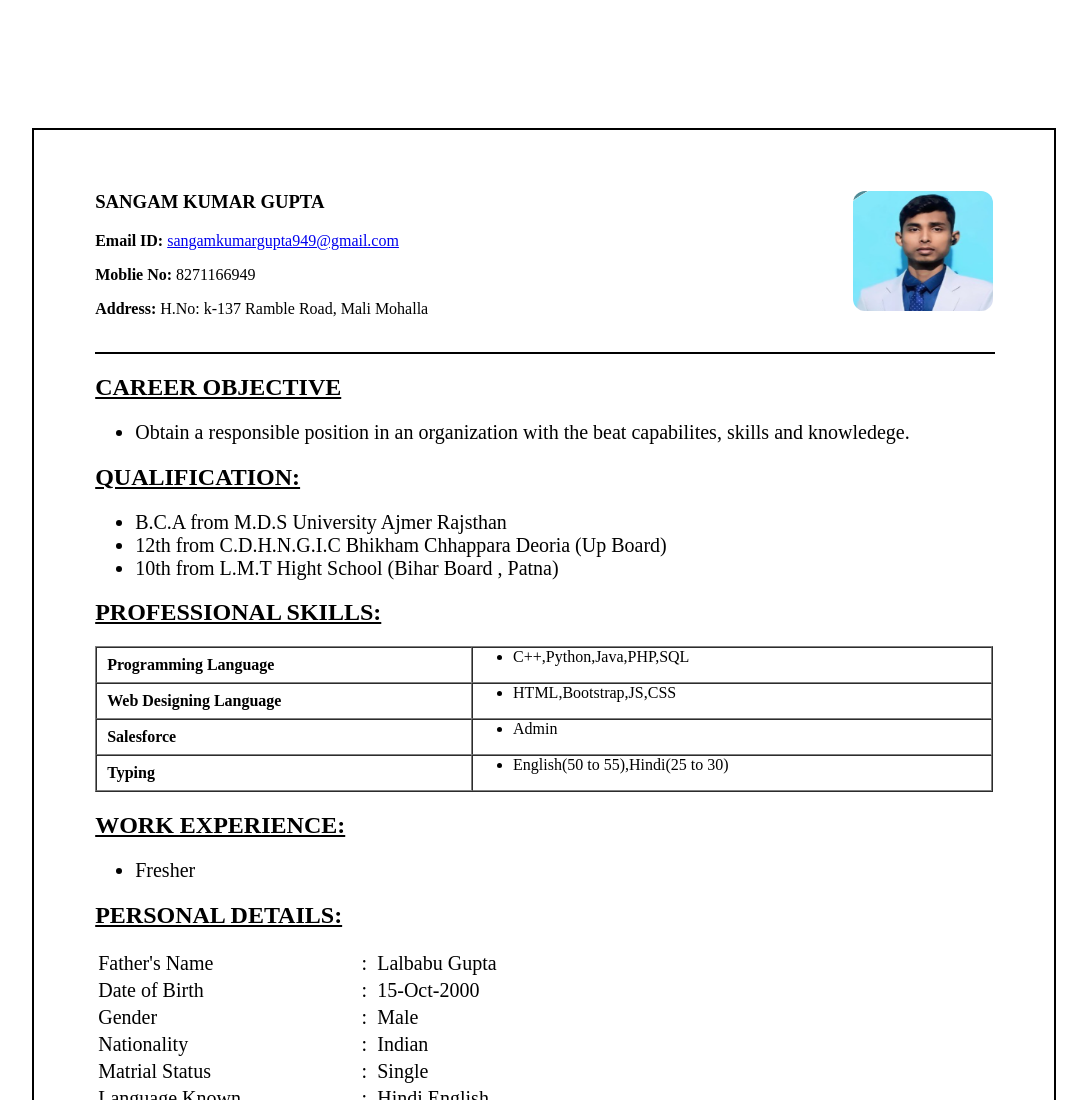
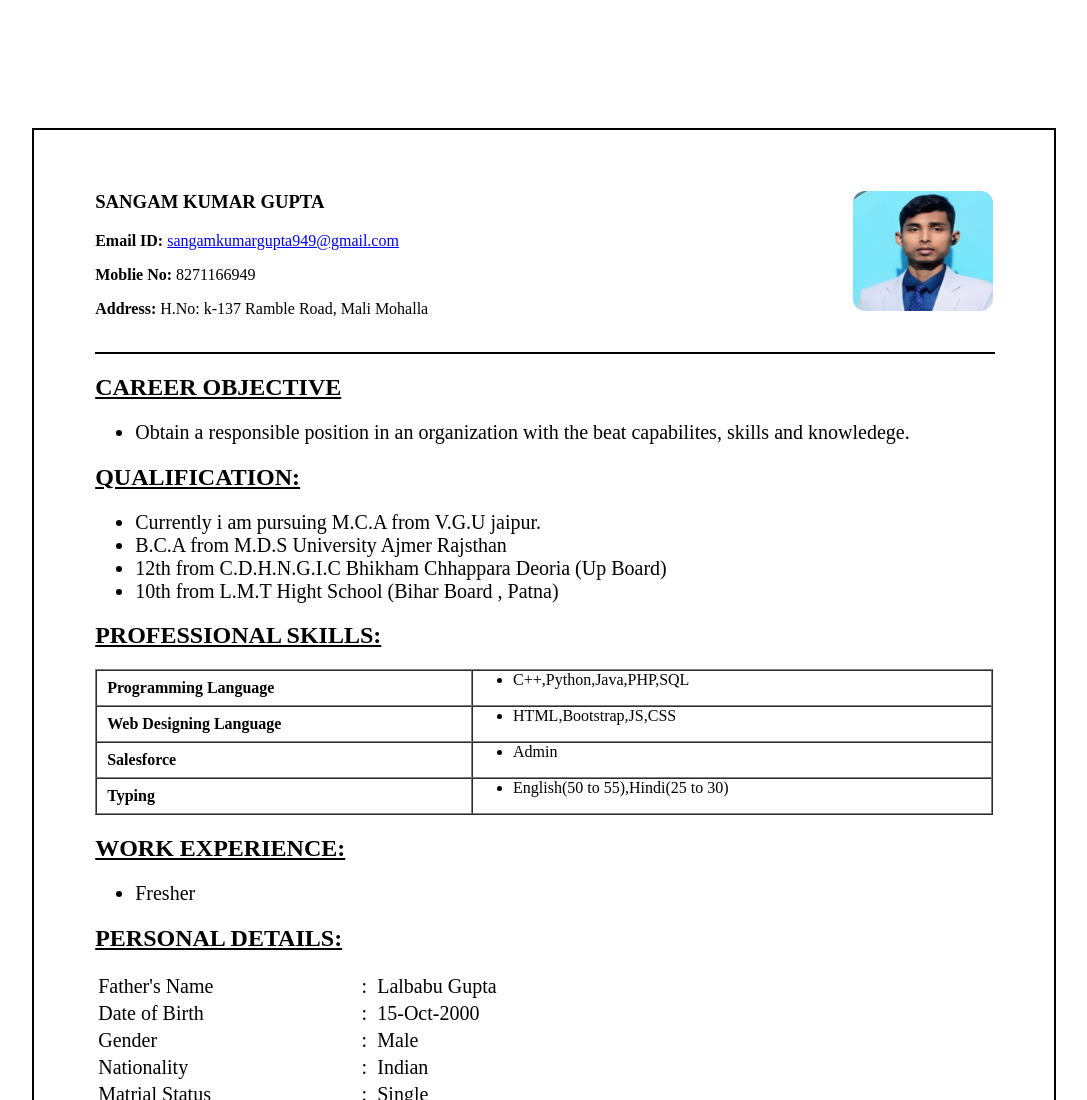
Before and after one commit to sangamkumargupta/MyResume, a plain HTML site: page index.html in a window 1280 px wide. Shown: the top 1100 px of the page, without its empty margins (104-1191 px from the left). Drawn offline with Linux system fonts and the light colour scheme.

Commit message:
Update index.html

```diff
--- a/index.html
+++ b/index.html
@@ -44,6 +44,7 @@
 					<div>
 						<h2><u>QUALIFICATION:</u></h2>
 						<ul>
+							<li style="font-size: 20px">Currently i am pursuing M.C.A from V.G.U jaipur.</li>
 							<li style="font-size: 20px">B.C.A from M.D.S University Ajmer Rajsthan</li>
 							<li style="font-size: 20px">12th from C.D.H.N.G.I.C Bhikham Chhappara Deoria (Up Board)</li>
 							<li style="font-size: 20px">10th from L.M.T Hight School (Bihar Board , Patna) </li>
```
